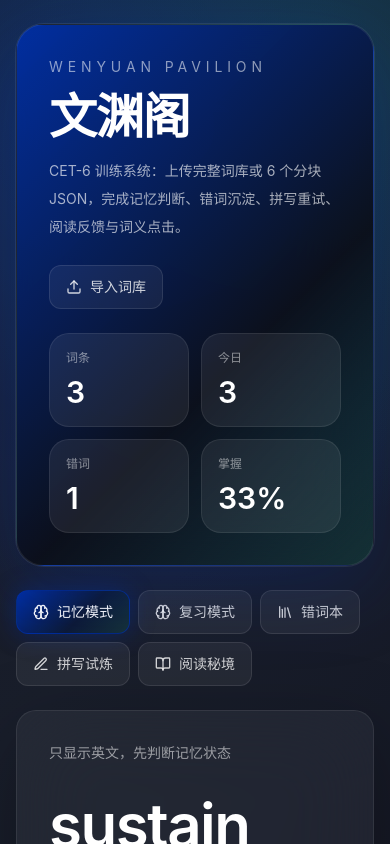
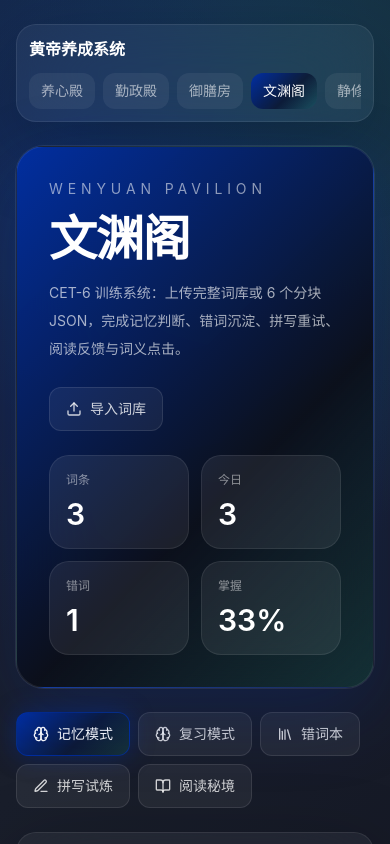
Before and after one commit to f1onah/huangdi-system, a Next.js app: page /english in a window 390 px wide. Shown: the top 844 px of the page. Built offline with nearby package versions, Linux system fonts and the light colour scheme.

Commit message:
Improve mobile layout

```diff
--- a/app/english/page.tsx
+++ b/app/english/page.tsx
@@ -1,7 +1,7 @@
 "use client";
 
-import { AdvancedEnglishModule } from "@/components/AdvancedEnglishModule";
+import { HuangdiApp } from "@/components/HuangdiApp";
 
 export default function EnglishPage() {
-  return <AdvancedEnglishModule />;
+  return <HuangdiApp initialTab="english" />;
 }
```
